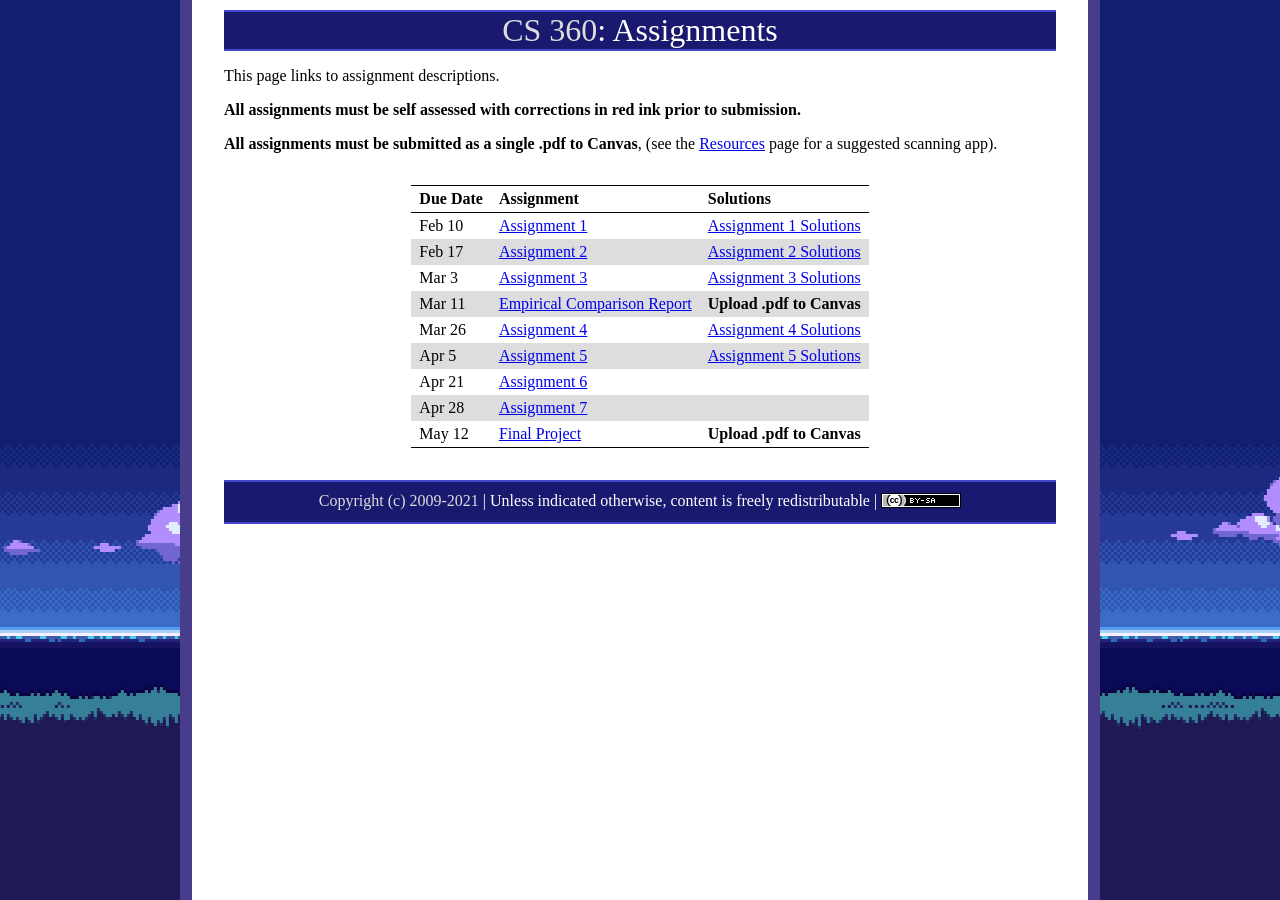
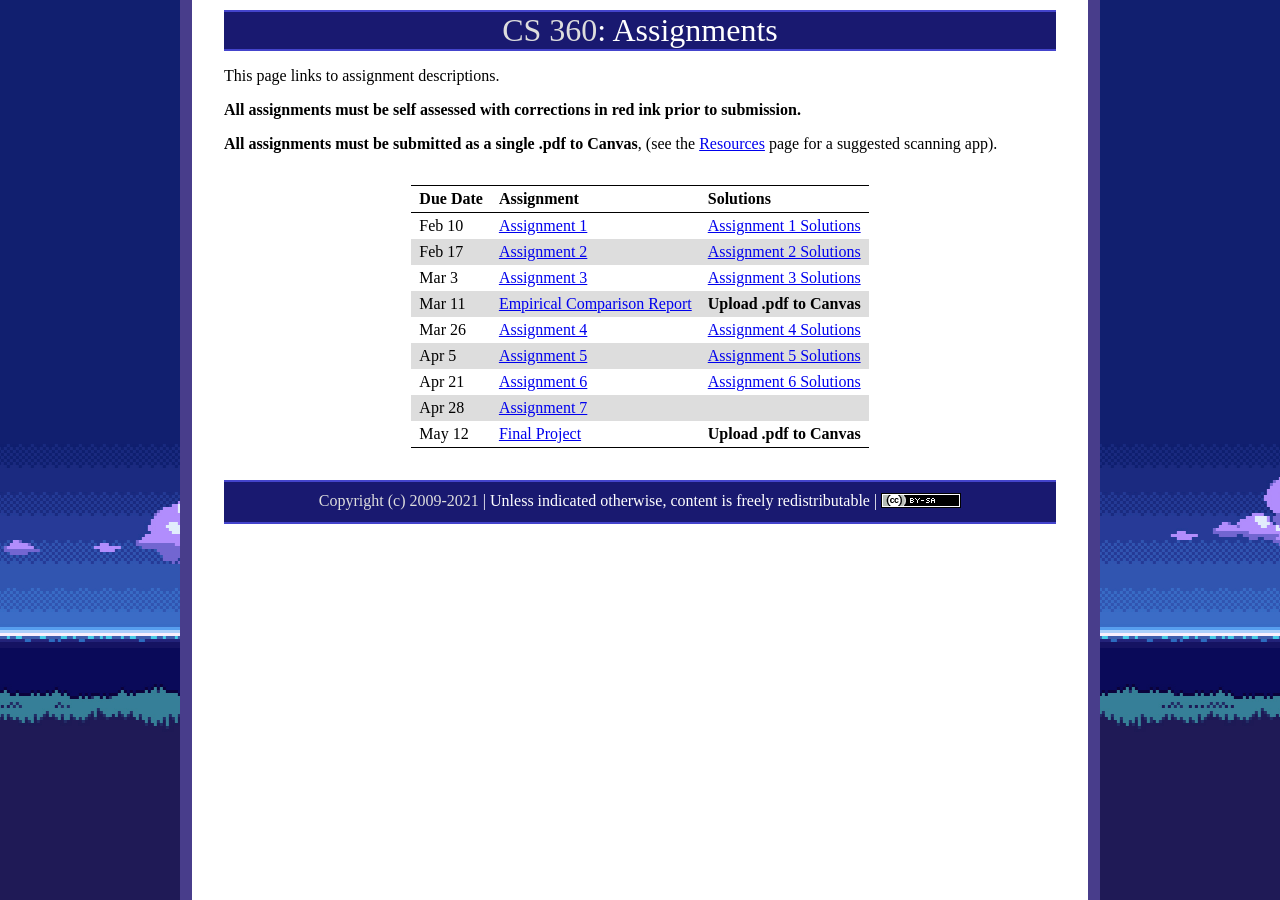
Before and after one commit to ycpcs/cs360-spring2021, a Jekyll site: the page built from assign/index.md, in a window 1280 px wide. Built offline with Jekyll 4.4.1, drawn with Linux system fonts in a browser that asks for light colours.

Commit message:
add assign 6 sol
add assign 6 sol

```diff
--- a/assign/index.md
+++ b/assign/index.md
@@ -17,6 +17,6 @@ This page links to assignment descriptions.
 > Mar 11   | [Empirical Comparison Report](../assign/emp_comp.html)   | **Upload .pdf to Canvas** |
 > Mar 26   | [Assignment 4](../assign/assign04.html)                  | [Assignment 4 Solutions](../assign/sol/assign04sol.pdf) |
 > Apr 5    | [Assignment 5](../assign/assign05.html)                  | [Assignment 5 Solutions](../assign/sol/assign05sol.pdf) |
-> Apr 21   | [Assignment 6](../assign/assign06.html)                  |  |
+> Apr 21   | [Assignment 6](../assign/assign06.html)                  | [Assignment 6 Solutions](../assign/sol/assign06sol.pdf) |
 > Apr 28   | [Assignment 7](../assign/assign07.html)                  |  |
 > May 12   | [Final Project](../assign/finalproj.html)                | **Upload .pdf to Canvas** |
```
Also changed, not shown: 1 other file.
